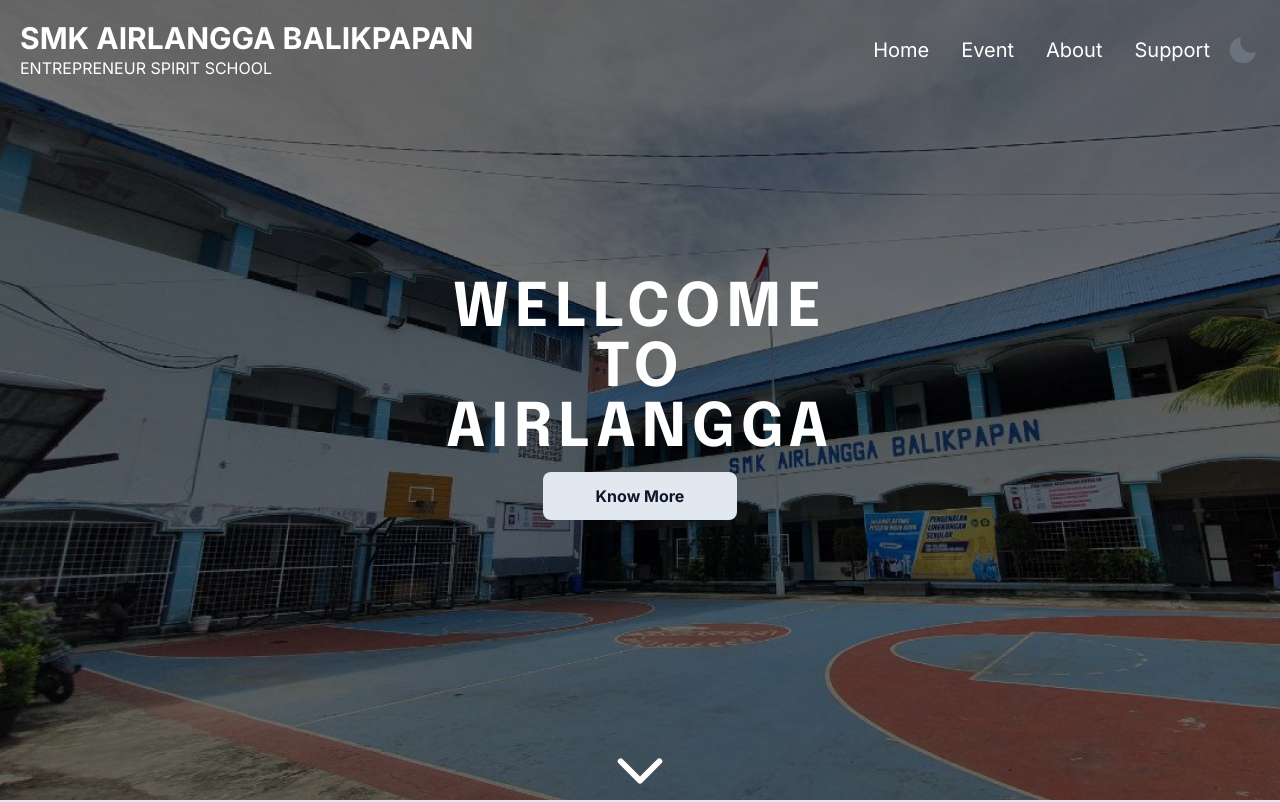
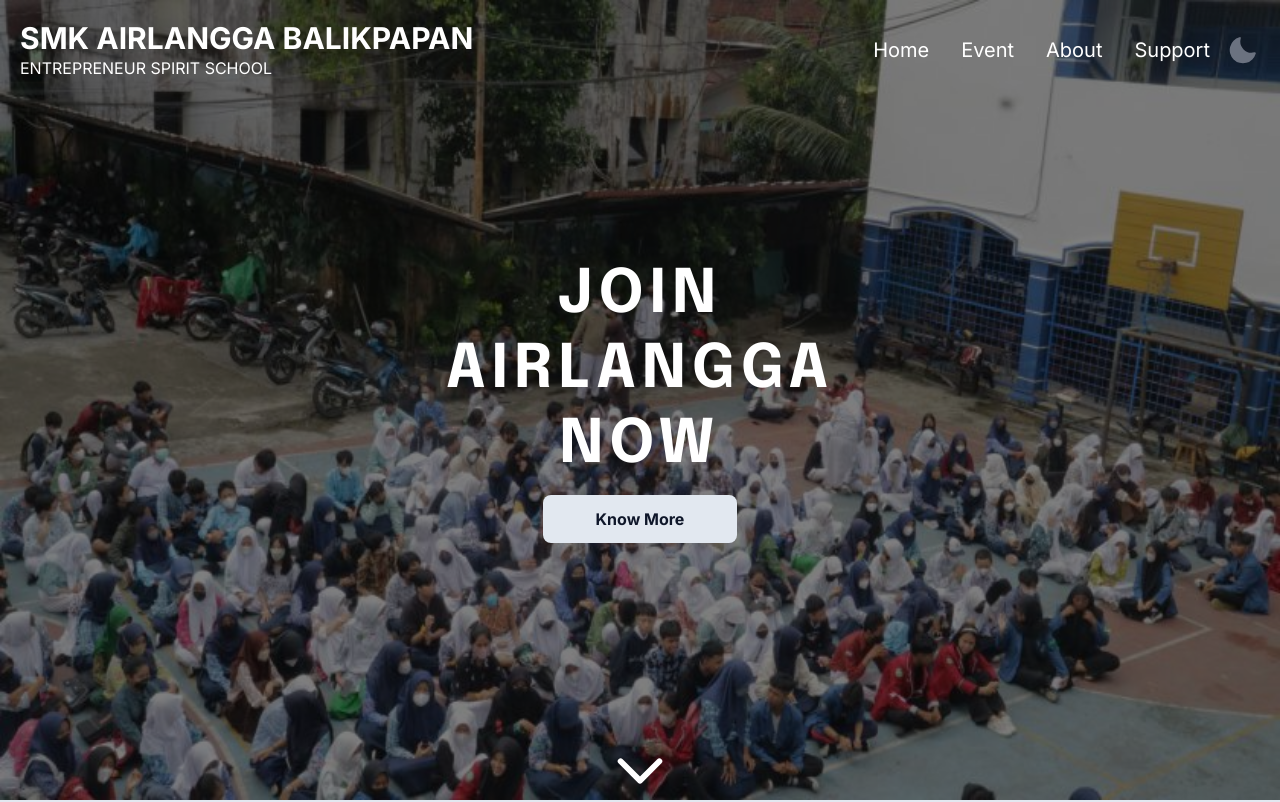
Before and after one commit to crisvito/smk-airlangga-clone, a React (Vite) app: page / in a window 1280 px wide. Shown: the top 802 px of the page. Built offline with nearby package versions, Linux system fonts and the light colour scheme; what tailwindcss-radix would draw is missing.

Commit message:
feat: auto slide hero section

```diff
--- a/src/components/index.ts
+++ b/src/components/index.ts
@@ -7,3 +7,4 @@
 export * from './scroll-to-top';
 export * from './logo'
 export * from './to-top'
+export * from './slide-show'
--- /dev/null
+++ b/src/components/slide-show.tsx
@@ -0,0 +1,56 @@
+import { useEffect, useState } from "react";
+import { ButtonScroll } from ".";
+import { dataslider } from "../data";
+
+export function SlideShow() {
+  const [currentSlide, setCurrentSlide] = useState(0);
+
+  useEffect(() => {
+    const timer = setInterval(() => {
+      setCurrentSlide((s) => s + 1);
+    }, 2500);
+    return () => {
+      clearInterval(timer);
+    };
+  }, []);
+
+  if (currentSlide >= dataslider.length) {
+    setCurrentSlide(0);
+  }
+
+  return (
+    <div>
+      {dataslider.map((slide) => {
+        return (
+          <div key={slide.id}>
+            {slide.id === currentSlide && (
+              <div className="h-screen w-screen ">
+                <img
+                  src={slide.image + ".jpg"}
+                  alt={slide.desc}
+                  className="absolute z-[-100] h-screen w-screen "
+                />
+                <div className="flex h-full w-full items-center justify-center  bg-black bg-opacity-0 bg-opacity-50">
+                  <div className="flex flex-col items-center text-center">
+                    <h1 className="font-brand-bold text-3xl uppercase leading-tight tracking-widest lg:text-6xl">
+                      {slide.desc.split(" ").map((paragraph: string) => {
+                        return (
+                          <p className="leading-tight" key={paragraph}>
+                            {paragraph}
+                          </p>
+                        );
+                      })}
+                    </h1>
+                    <ButtonScroll children="Know More" where="about" />
+                  </div>
+                </div>
+              </div>
+            )}
+          </div>
+        );
+      })}
+    </div>
+  );
+}
+
+export default SlideShow;
--- a/src/contents/about/hero.tsx
+++ b/src/contents/about/hero.tsx
@@ -1,5 +1,5 @@
 import { Link } from "react-router-dom";
-import { dataabout } from "../../data/about";
+import { dataabout } from "../../data";
 import { Logo } from "../../components";
 export function AboutHero() {
   return (
--- a/src/contents/events/detail.tsx
+++ b/src/contents/events/detail.tsx
@@ -6,7 +6,7 @@
   const event = getEvent(params.slug as string);
 
   return (
-    <div id="event" className="flex h-screen items-center justify-center">
+    <div id="event" className="flex h-auto items-center justify-center">
       <div className="h-full w-full flex-col items-center justify-center bg-opacity-0 bg-opacity-50 text-slate-900 dark:text-slate-200">
         <h1 className="font-brand-bold mt-20 mb-10 text-center text-5xl uppercase leading-tight tracking-widest">
           {event?.name}
--- a/src/contents/home/hero.tsx
+++ b/src/contents/home/hero.tsx
@@ -1,20 +1,12 @@
 import { CaretDown } from "phosphor-react";
 import { Link as LinkScroll } from "react-scroll";
-import { ButtonScroll } from "../../components";
+import { ButtonScroll, SlideShow } from "../../components";
 
 export function HomeHero() {
   return (
-    <div
-      id="home"
-      className="bg-home-hero flex h-screen w-screen items-center justify-center  bg-black bg-opacity-0 bg-opacity-50"
-    >
-      <div className="flex h-full w-full items-center justify-center bg-black bg-opacity-0 bg-opacity-50">
-        <div className="flex flex-col items-center text-center">
-          <h1 className="font-brand-bold text-3xl uppercase leading-tight tracking-widest lg:text-6xl">
-            Wellcome <br /> to <br /> Airlangga
-          </h1>
-          <ButtonScroll children="Know More" where="about" />
-        </div>
+    <div id="home" className="h-screen w-screen">
+      <div className="flex justify-center">
+        <SlideShow />
         <LinkScroll to="events" className="absolute bottom-0 cursor-pointer ">
           <CaretDown
             size={62}
--- a/src/data/index.ts
+++ b/src/data/index.ts
@@ -1 +1,3 @@
 export * from "./event"
+export * from "./about"
+export * from "./slide-data"
--- /dev/null
+++ b/src/data/slide-data.ts
@@ -0,0 +1,24 @@
+
+export type Slider = {
+  id: number;
+  image: string;
+  desc: string;
+}
+
+export const dataslider: Slider[] =[
+  {
+    id:0,
+    image:"/assets/homehero",
+    desc: "Welcome to Airlangga"
+  },
+  {
+    id:1,
+    image:"/assets/prestasi",
+    desc: "Support Airlangga"
+  },
+  {
+    id:2,
+    image:"/assets/mplssmkairlangga",
+    desc: "Join Airlangga Now"
+  },
+]
--- a/src/routes/about.tsx
+++ b/src/routes/about.tsx
@@ -1,6 +1,6 @@
 import { ArrowArcLeft } from "phosphor-react";
 import { Link, useParams } from "react-router-dom";
-import { getAbout } from "../data/about";
+import { getAbout } from "../data";
 
 export function RouteAbout() {
   const params = useParams();
--- a/src/routes/home.tsx
+++ b/src/routes/home.tsx
@@ -1,4 +1,4 @@
-import { Footer, NavigationBar } from "../components";
+import { Footer, NavigationBar, SlideShow } from "../components";
 import { HomeHero, HomeEvent } from "../contents";
 import { AboutHero } from "../contents";
 import { SupportHero } from "../contents/support";
```
